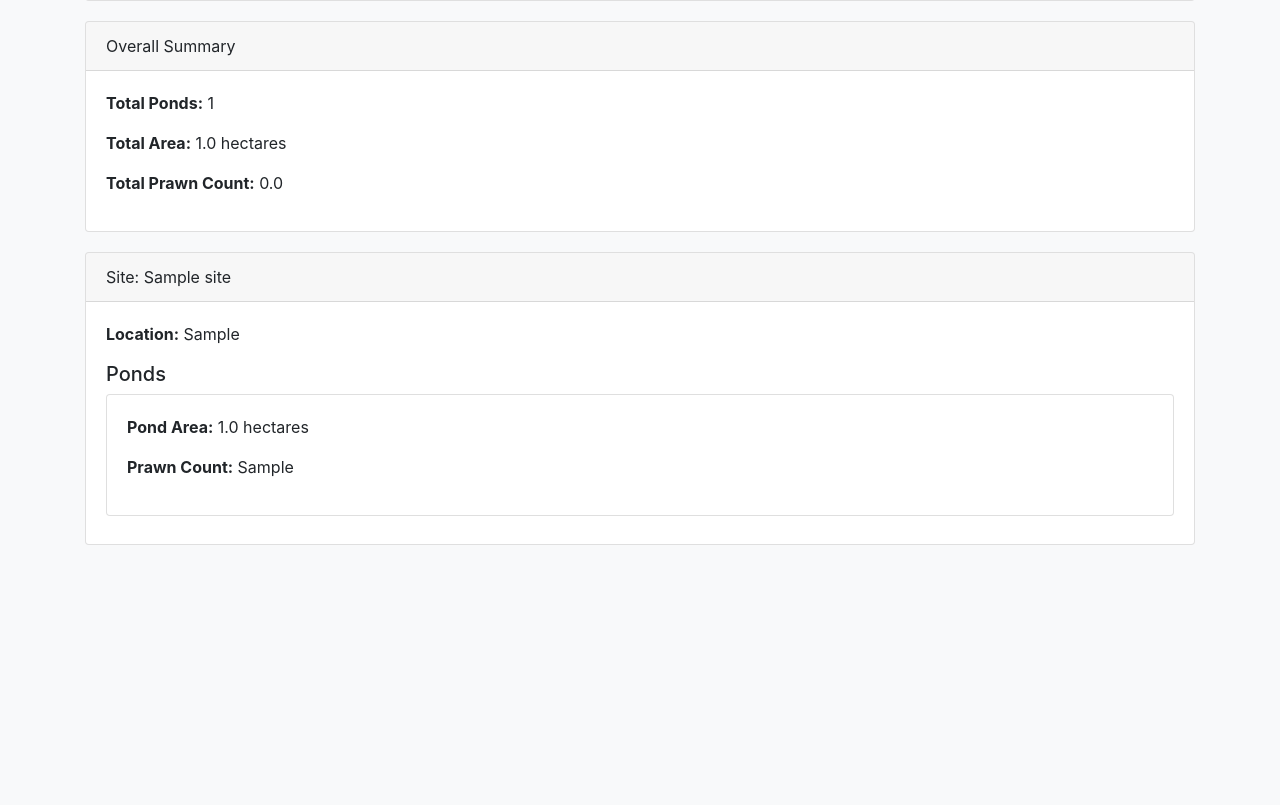
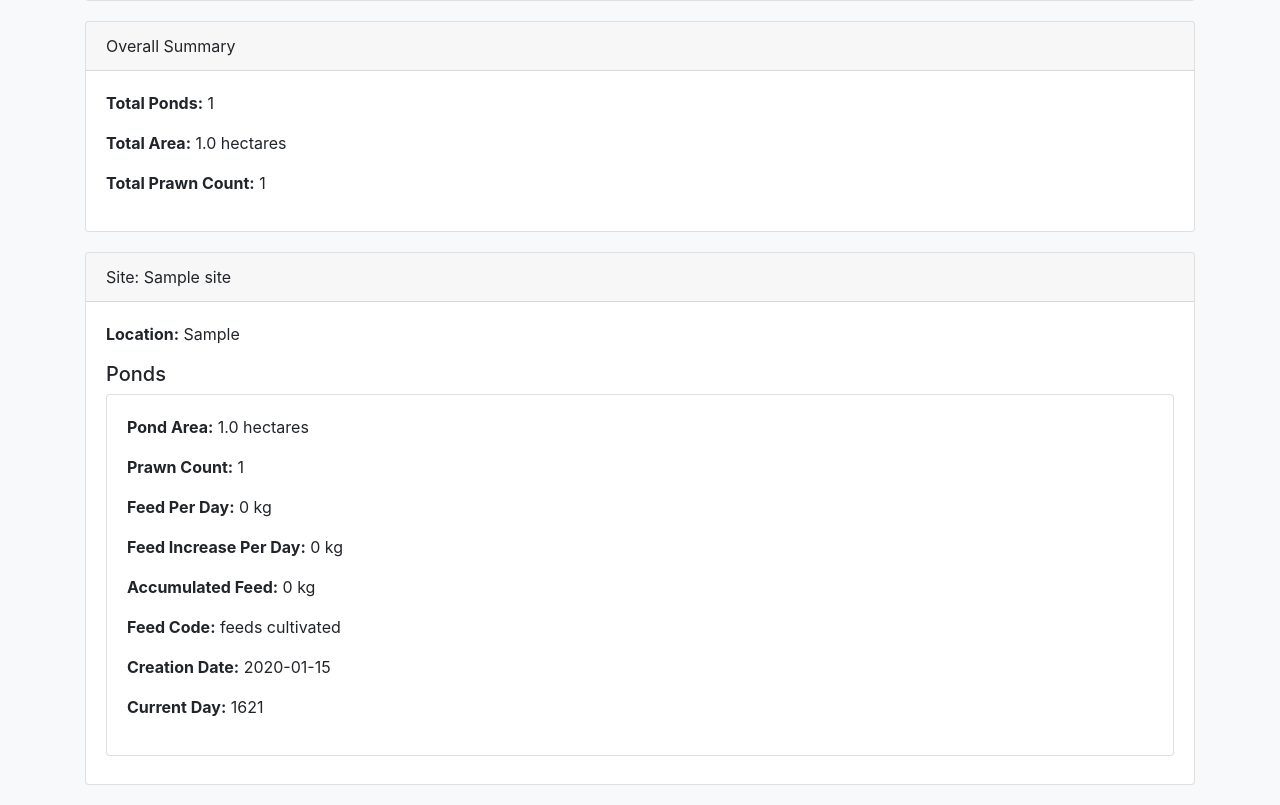
Before and after one commit to AswinKumar1807/live-feed-stock, a Flask app: page /summary in a window 1280 px wide. Shown: the part 338-1143 px from the top of the page. Before the commit the page ends 883 px from the top, so only its background shows below. Run offline with Flask 3, Linux system fonts and the light colour scheme; the visitor is signed in with stand-in values (Sample User, id 1); tables that the repository leaves empty hold one stand-in row (values such as "Sample post"); parts of the project's set-up code (start-up, migrations or seed data) failed here and were passed over; some libraries are stand-ins or nearby versions.

Commit message:
including the calculation

```diff
--- a/app.py
+++ b/app.py
@@ -1,11 +1,14 @@
+import datetime
 from flask import Flask, render_template, request, redirect, url_for, session, flash
 from flask_mysqldb import MySQL
 from flask_bcrypt import Bcrypt
 import MySQLdb.cursors
 import re
+import pandas as pd
 
 app = Flask(__name__)
 app.config.from_object('config.Config')
+
 mysql = MySQL(app)
 bcrypt = Bcrypt(app)
 
@@ -35,29 +38,93 @@ def init_db():
                 id INT AUTO_INCREMENT PRIMARY KEY,
                 site_id INT,
                 area FLOAT NOT NULL,
-                prawn_count VARCHAR(100) NOT NULL,
+                prawn_count INT NOT NULL,
+                feed_per_day FLOAT NOT NULL,
+                feed_increase_per_day FLOAT NOT NULL,
+                accumulated_feed FLOAT NOT NULL,
+                feed_code VARCHAR(100) NOT NULL,
+                creation_date DATE NOT NULL DEFAULT CURRENT_DATE,
+                current_day INT NOT NULL,
                 FOREIGN KEY (site_id) REFERENCES sites(id)
             )
         ''')
+        cursor.execute('''
+            CREATE TABLE IF NOT EXISTS currentdate (
+                id INT AUTO_INCREMENT PRIMARY KEY,
+                current_day INT NOT NULL,
+                currentdate DATE NOT NULL
+            )
+        ''')
+        cursor.execute('SELECT * FROM currentdate')
+        row = cursor.fetchone()
+        if not row:
+            # Insert initial current date
+            current_day = 1  # Start with day 1
+            currentdate = datetime.datetime.now().date()
+            cursor.execute('INSERT INTO currentdate (current_day, currentdate) VALUES (%s, %s)', (current_day, currentdate))
+
         mysql.connection.commit()
         cursor.close()
 
 # Initialize the database
 init_db()
 
+df = pd.read_excel('static/feed.xlsx')
+def parse_range(value):
+    if isinstance(value, str) and '-' in value:
+        parts = value.split('-')
+        return sum(float(part) for part in parts) / len(parts)
+    else:
+        return float(value)
+
+# Create list of dictionaries
+feed_data = []
+for index, row in df.iterrows():
+    feed_data.append({
+        "day": int(row['day']),
+        "feed_per_day": parse_range(row['feed_per_day']),
+        "feed_increase_per_day": parse_range(row['feed_increase_per_day']),
+        "accumulated_feed": parse_range(row['accumulated_feed']),
+        "feed_code": str(row['feed_code'])
+    })
+
+def calculate_feed_details(prawn_count, day):
+    if day > 120:
+        return {
+            "feed_per_day": 0,
+            "feed_increase_per_day": 0,
+            "accumulated_feed": 0,
+            "feed_code": "feeds cultivated"
+        }
+
+    feed_info = next((item for item in feed_data if item["day"] == day), None)
+    if not feed_info:
+        return None
+
+    scale_factor = prawn_count / 1000.0
+    scaled_feed_details = {
+        "feed_per_day": feed_info["feed_per_day"] * scale_factor,
+        "feed_increase_per_day": feed_info["feed_increase_per_day"],
+        "accumulated_feed": feed_info["accumulated_feed"] * scale_factor,
+        "feed_code": feed_info["feed_code"]
+    }
+
+    return scaled_feed_details
+
 @app.route('/')
 def index():
-     return redirect(url_for('login'))
+    return redirect(url_for('login'))
 
 @app.route('/login', methods=['GET', 'POST'])
 def login():
     if request.method == 'POST':
-        print("posttttt")
         username = request.form['username']
         password = request.form['password']
         cursor = mysql.connection.cursor(MySQLdb.cursors.DictCursor)
         cursor.execute('SELECT * FROM users WHERE username = %s', (username,))
         user = cursor.fetchone()
+        cursor.close()
+
         if user and bcrypt.check_password_hash(user['password'], password):
             session['loggedin'] = True
             session['id'] = user['id']
@@ -76,6 +143,7 @@ def signup():
         cursor = mysql.connection.cursor()
         cursor.execute('INSERT INTO users (username, mobile, password) VALUES (%s, %s, %s)', (username, mobile, password))
         mysql.connection.commit()
+        cursor.close()
         flash('You have successfully registered! Please login.', 'success')
         return redirect(url_for('login'))
     return render_template('signup.html')
@@ -109,8 +177,8 @@ def site_info(site_num):
         cursor.execute('INSERT INTO sites (user_id, name, location) VALUES (%s, %s, %s)', (session['id'], site_name, location))
         site_id = cursor.lastrowid
         mysql.connection.commit()
-        session['site_id_{}'.format(site_num)] = site_id
-        session['num_ponds_{}'.format(site_num)] = num_ponds
+        session[f'site_id_{site_num}'] = site_id
+        session[f'num_ponds_{site_num}'] = num_ponds
         return redirect(url_for('pond_info', site_num=site_num, pond_num=1))
     return render_template('site_info.html', site_num=site_num)
 
@@ -118,20 +186,48 @@ def site_info(site_num):
 def pond_info(site_num, pond_num):
     if 'loggedin' not in session:
         return redirect(url_for('login'))
+
+    cursor = mysql.connection.cursor(MySQLdb.cursors.DictCursor)
+
     if request.method == 'POST':
         area = float(request.form['area'])
-        prawn_count = request.form['prawn_count']
-        site_id = session['site_id_{}'.format(site_num)]
-        cursor = mysql.connection.cursor()
-        cursor.execute('INSERT INTO ponds (site_id, area, prawn_count) VALUES (%s, %s, %s)', (site_id, area, prawn_count))
+        prawn_count = int(request.form['prawn_count'])
+        site_id = session[f'site_id_{site_num}']
+
+        # Use the current date as the creation date for the new pond
+        creation_date = datetime.datetime.now().date()
+
+        # Calculate the current day for this pond (will always be 1 upon creation)
+        current_day = 1
+
+        # Insert basic pond data into the database
+        cursor.execute('''
+            INSERT INTO ponds (site_id, area, prawn_count, creation_date, current_day)
+            VALUES (%s, %s, %s, %s, %s)
+        ''', (site_id, area, prawn_count, creation_date, current_day))
         mysql.connection.commit()
-        if pond_num < session['num_ponds_{}'.format(site_num)]:
+
+        cursor.close()
+
+        if pond_num < session[f'num_ponds_{site_num}']:
             return redirect(url_for('pond_info', site_num=site_num, pond_num=pond_num + 1))
         elif site_num < session['num_sites']:
             return redirect(url_for('site_info', site_num=site_num + 1))
         else:
             return redirect(url_for('summary'))
-    return render_template('pond_info.html', site_num=site_num, pond_num=pond_num)
+
+    # Fetch pond details from the database
+    cursor.execute('SELECT area, prawn_count, creation_date, current_day FROM ponds WHERE site_id = %s', (session[f'site_id_{site_num}'],))
+    pond_details = cursor.fetchall()
+
+    cursor.close()
+
+    return render_template('pond_info.html',
+                           site_num=site_num,
+                           pond_num=pond_num,
+                           pond_details=pond_details)
+
+
 
 @app.route('/summary')
 def summary():
@@ -145,27 +241,78 @@ def summary():
     user = cursor.fetchone()
 
     # Fetch overall summary
-    cursor.execute('SELECT COUNT(*) as total_ponds, SUM(ponds.area) as total_area, SUM(ponds.prawn_count) as total_prawn_count FROM ponds JOIN sites ON ponds.site_id = sites.id WHERE sites.user_id = %s', (session['id'],))
+    cursor.execute('''
+        SELECT COUNT(*) as total_ponds, SUM(ponds.area) as total_area, SUM(ponds.prawn_count) as total_prawn_count
+        FROM ponds
+        JOIN sites ON ponds.site_id = sites.id
+        WHERE sites.user_id = %s
+    ''', (session['id'],))
     overall = cursor.fetchone()
 
-    # Fetch site details
-    cursor.execute('SELECT id, name, location FROM sites WHERE user_id = %s', (session['id'],))
-    sites = cursor.fetchall()
+    # Fetch site and pond details
+    cursor.execute('''
+        SELECT sites.id as site_id, sites.name, sites.location, ponds.id as pond_id, ponds.area, ponds.prawn_count, ponds.creation_date
+        FROM sites
+        JOIN ponds ON sites.id = ponds.site_id
+        WHERE sites.user_id = %s
+    ''', (session['id'],))
+    ponds = cursor.fetchall()
 
-    site_data = []
-    for site in sites:
-        cursor.execute('SELECT area, prawn_count FROM ponds WHERE site_id = %s', (site['id'],))
-        ponds = cursor.fetchall()
-        site['ponds'] = ponds
-        site_data.append(site)
+    cursor.close()
+
+    site_data = {}
+    today_date = datetime.datetime.now().date()
+    for pond in ponds:
+        site_id = pond['site_id']
+        if site_id not in site_data:
+            site_data[site_id] = {
+                'id': site_id,
+                'name': pond['name'],
+                'location': pond['location'],
+                'total_area': 0,
+                'total_prawn_count': 0,
+                'ponds': []
+            }
+
+        site_data[site_id]['total_area'] += pond['area']
+        site_data[site_id]['total_prawn_count'] += pond['prawn_count']
+
+        # Calculate current_day for each pond based on its creation_date
+        if pond['creation_date']:
+            pond_creation_date = pond['creation_date']
+            current_day = (today_date - pond_creation_date).days + 1
+            feed_details = calculate_feed_details(pond['prawn_count'], current_day)
+            if feed_details is None:
+                feed_details = {
+                    'feed_per_day': 'N/A',
+                    'feed_increase_per_day': 'N/A',
+                    'accumulated_feed': 'N/A',
+                    'feed_code': 'N/A'
+                }
+            pond.update(feed_details)
+            pond['current_day'] = current_day
+        else:
+            pond.update({
+                'feed_per_day': 'N/A',
+                'feed_increase_per_day': 'N/A',
+                'accumulated_feed': 'N/A',
+                'feed_code': 'N/A',
+                'current_day': 'N/A'
+            })
+
+        pond['creation_date'] = pond['creation_date'].strftime('%Y-%m-%d') if pond['creation_date'] else 'N/A'
+        site_data[site_id]['ponds'].append(pond)
 
     return render_template('summary.html',
                            username=user['username'],
                            mobile=user['mobile'],
+                           current_day='Varies',  # Each pond has its own current day
                            total_ponds=overall['total_ponds'],
                            total_area=overall['total_area'],
                            total_prawn_count=overall['total_prawn_count'],
-                           sites=site_data)
+                           sites=list(site_data.values()))
+
+
 
 
 
--- a/templates/summary.html
+++ b/templates/summary.html
@@ -3,7 +3,7 @@
 <head>
     <meta charset="UTF-8">
     <meta name="viewport" content="width=device-width, initial-scale=1.0">
-    <title>Summary</title>
+    <title>Summary - Live Feed Stock Management</title>
     <!-- Bootstrap CSS -->
     <link href="https://stackpath.bootstrapcdn.com/bootstrap/4.5.2/css/bootstrap.min.css" rel="stylesheet">
     <style>
@@ -20,8 +20,12 @@
     </style>
 </head>
 <body>
+    <!-- Navigation bar -->
     <nav class="navbar navbar-expand-lg navbar-light bg-light">
         <a class="navbar-brand" href="#">Live Feed Stock Management</a>
+        <button class="navbar-toggler" type="button" data-toggle="collapse" data-target="#navbarNav" aria-controls="navbarNav" aria-expanded="false" aria-label="Toggle navigation">
+            <span class="navbar-toggler-icon"></span>
+        </button>
         <div class="collapse navbar-collapse" id="navbarNav">
             <ul class="navbar-nav ml-auto">
                 <li class="nav-item">
@@ -36,6 +40,8 @@
 
     <div class="container">
         <h1 class="text-center mb-4">Summary</h1>
+
+        <!-- User Details Card -->
         <div class="card">
             <div class="card-header">
                 User Details
@@ -45,6 +51,8 @@
                 <p><strong>Mobile:</strong> {{ mobile }}</p>
             </div>
         </div>
+
+        <!-- Overall Summary Card -->
         <div class="card">
             <div class="card-header">
                 Overall Summary
@@ -55,6 +63,8 @@
                 <p><strong>Total Prawn Count:</strong> {{ total_prawn_count }}</p>
             </div>
         </div>
+
+        <!-- Site and Ponds Cards -->
         {% for site in sites %}
         <div class="card">
             <div class="card-header">
@@ -68,6 +78,12 @@
                     <div class="card-body">
                         <p><strong>Pond Area:</strong> {{ pond.area }} hectares</p>
                         <p><strong>Prawn Count:</strong> {{ pond.prawn_count }}</p>
+                        <p><strong>Feed Per Day:</strong> {{ pond.feed_per_day }} kg</p>
+                        <p><strong>Feed Increase Per Day:</strong> {{ pond.feed_increase_per_day }} kg</p>
+                        <p><strong>Accumulated Feed:</strong> {{ pond.accumulated_feed }} kg</p>
+                        <p><strong>Feed Code:</strong> {{ pond.feed_code }}</p>
+                        <p><strong>Creation Date:</strong> {{ pond.creation_date }}</p>
+                        <p><strong>Current Day:</strong> {{ pond.current_day }}</p>
                     </div>
                 </div>
                 {% endfor %}
```
Also changed, not shown: 1 other file.
